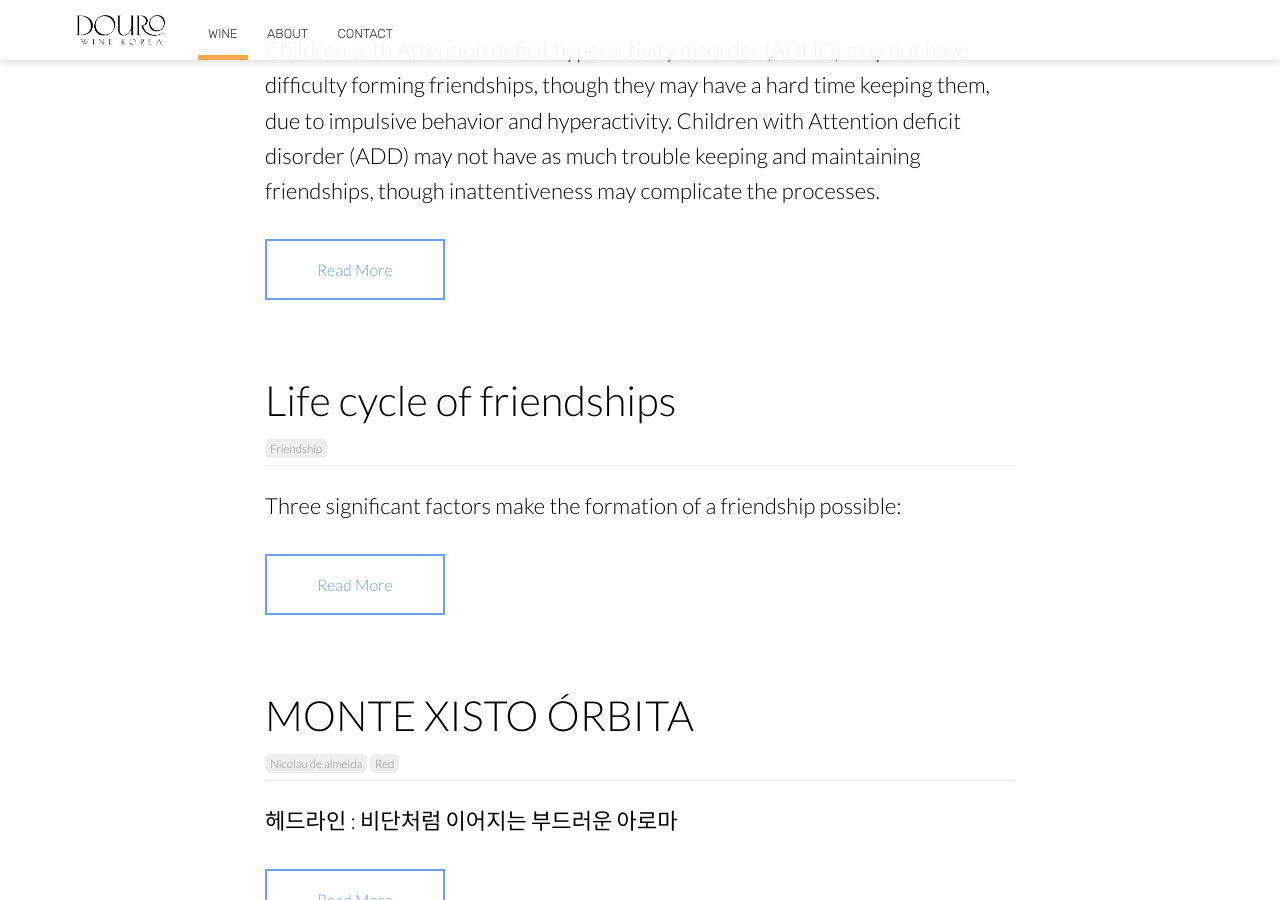
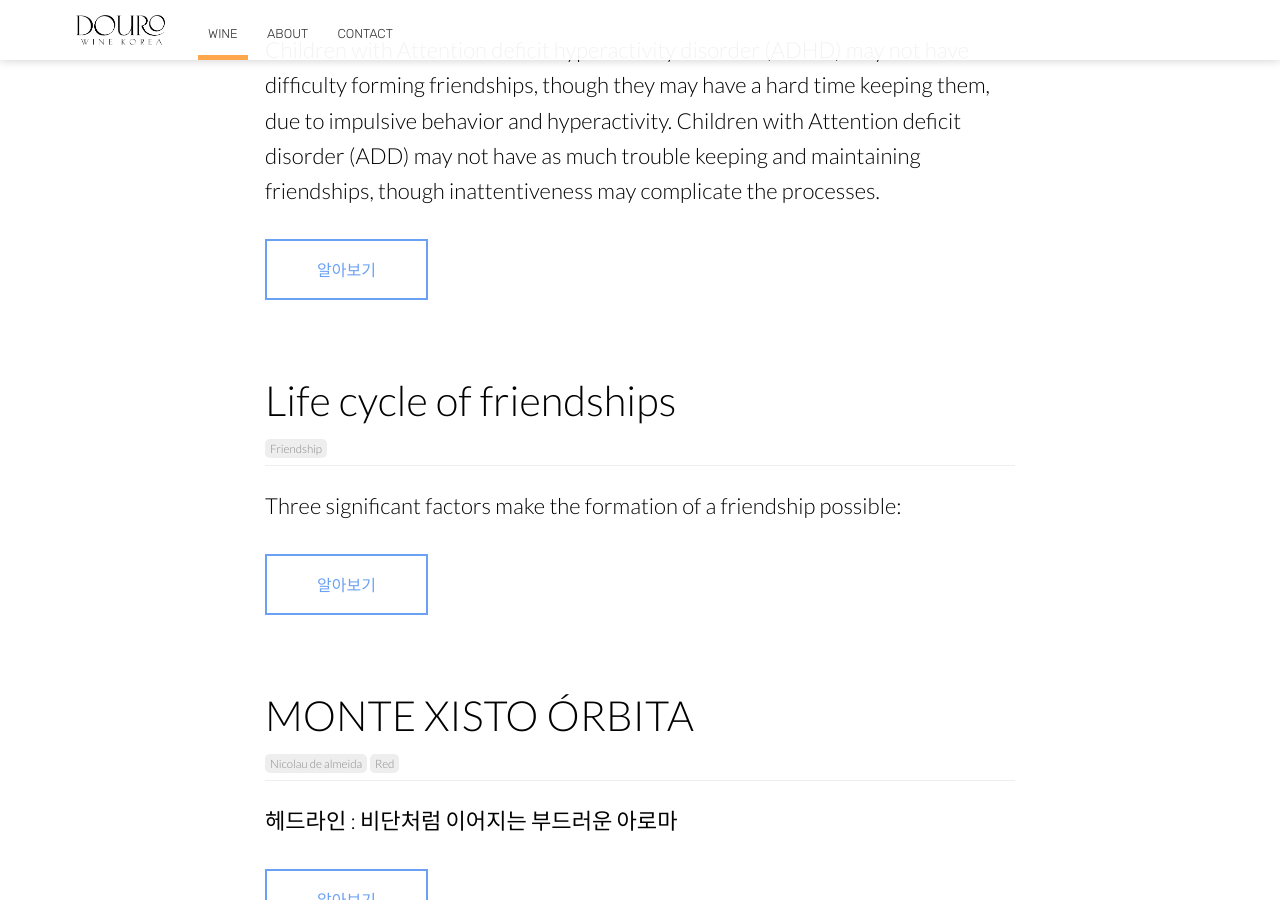
Before and after one commit to dourowinekorea/blog, a Jekyll site: the page built from blog/index.html, in a window 1280 px wide and 900 px high, scrolled down 1030 px. Built offline with Jekyll 4.4.1, drawn with Linux system fonts in a browser that asks for light colours; nearby versions of some CDN libraries; the list of posts is cut into pages by our own code; some of the changed text lies outside the part shown.

Commit message:
Update list-posts.html

```diff
--- a/_includes/list-posts.html
+++ b/_includes/list-posts.html
@@ -4,7 +4,7 @@
 		{% include post-title.html post=post %}
 		<div class="post-content">
 			{{ post.excerpt }}
-			<div class="button"><a href="{% include relative-src.html src=post.url %}">Read More</a></div>
+			<div class="button"><a href="{% include relative-src.html src=post.url %}">알아보기</a></div>
 		</div>
 	</li>
 {% endfor %}
```
